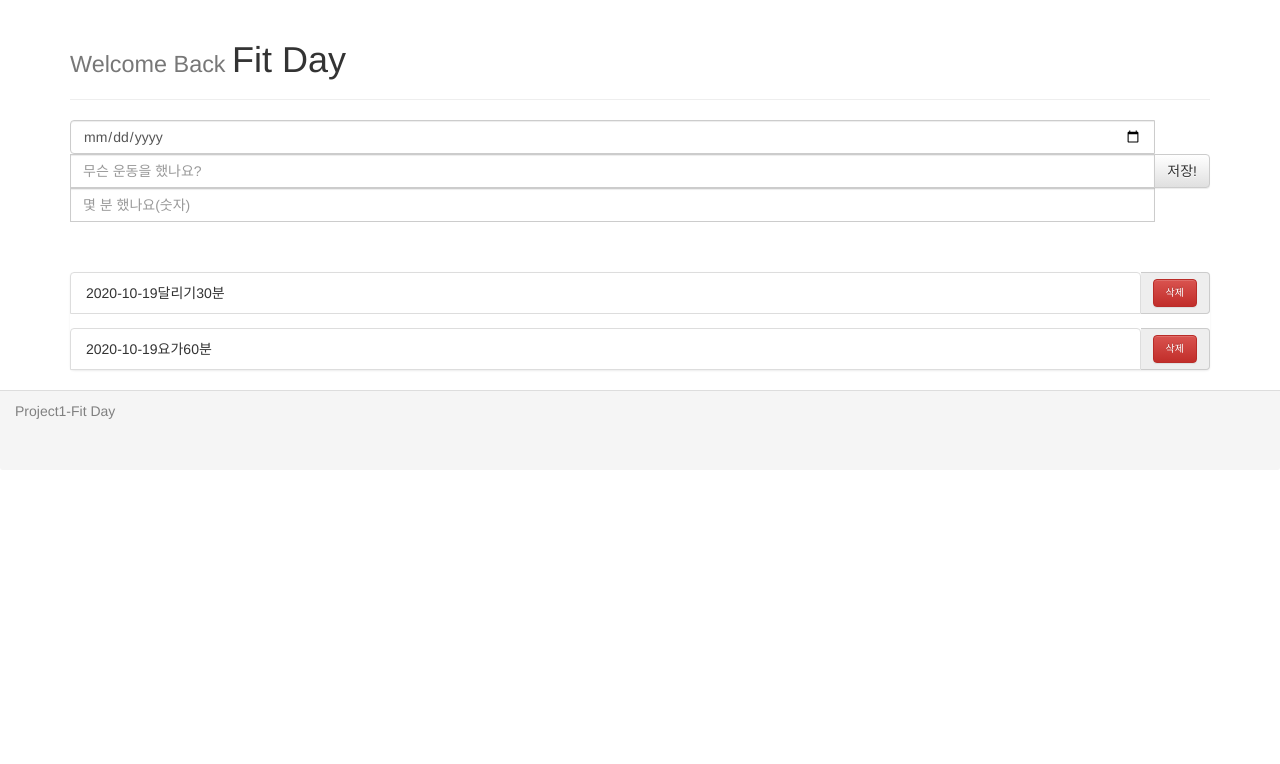
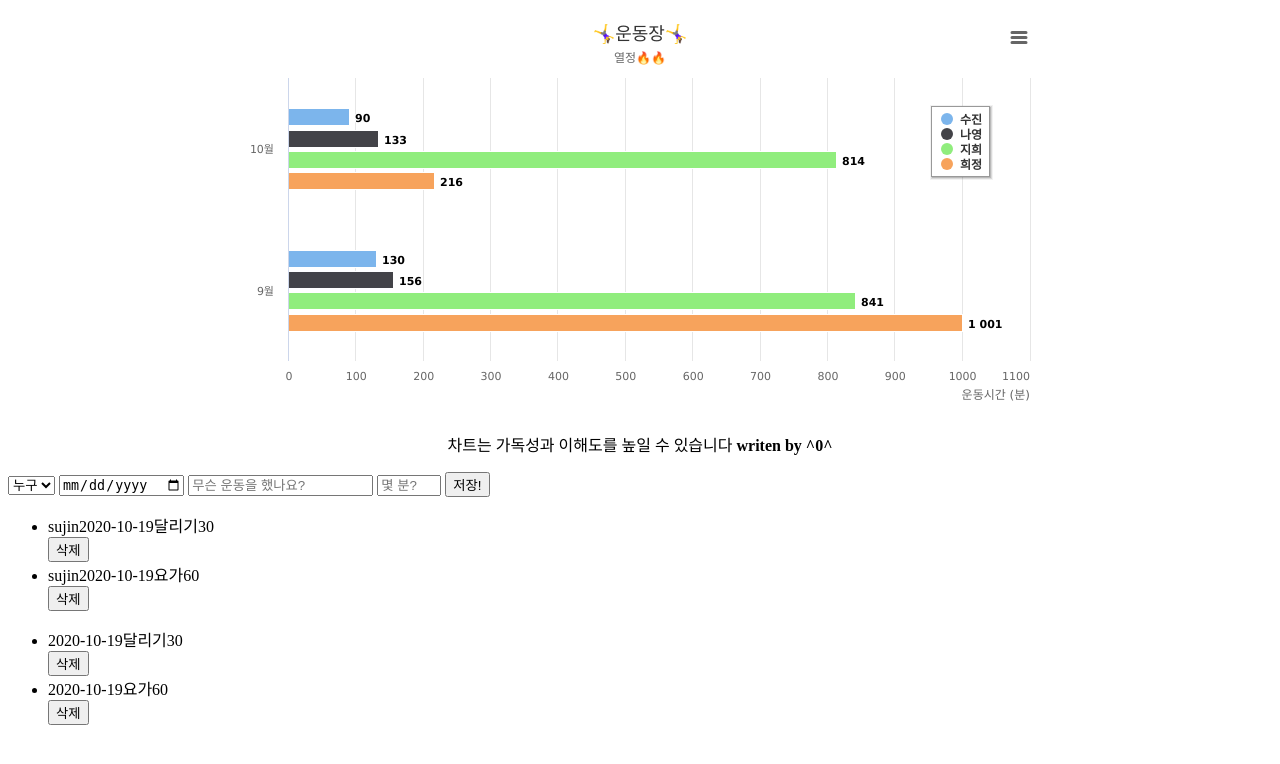
Before and after one commit to sujin29/fitday, a Django app: page /fitday/ in a window 1280 px wide. Shown: the top 764 px of the page. Run offline with Django 3.2, Linux system fonts and the light colour scheme; data comes from the database, SQL or seed files in the repository; both versions use the stored data as it was after the commit; some libraries are stand-ins or nearby versions.

Commit message:
Add chart

```diff
--- a/fitproject/fitApp/models.py
+++ b/fitproject/fitApp/models.py
@@ -11,6 +11,7 @@ class Todo(models.Model):
 
 class Exercise(models.Model):
     today = models.DateTimeField(default=timezone.now)
+    nickname = models.CharField(max_length=100, null=True)
     exer_title = models.CharField(max_length=100)
-    exer_time = models.CharField(max_length=100)
+    exer_time = models.IntegerField()
     exer_date = models.CharField(max_length=100, null=True)
--- a/fitproject/fitApp/templates/chart_bar.html
+++ b/fitproject/fitApp/templates/chart_bar.html
@@ -59,6 +59,66 @@
         </p>
     </figure>
 
+    <div class="exercise">
+        <div class="messageDiv">
+            <form action="./createExercise/" method="POST">{% csrf_token %}
+                <div class="input-group">
+                    <select id="nickname" name="nickname">
+                        <option value="">누구</option>
+                        <option value="hee">희정</option>
+                        <option value="na">나영</option>
+                        <option value="jihee">지희</option>
+                        <option value="sujin">수진</option>
+                    </select>
+                    <input id="exerDate" name="exerDate" type="date" class="form-control" placeholder="언제 했나요?">
+                    <input id="exerTitle" name="exerTitle" type="text" class="form-control" placeholder="무슨 운동을 했나요?">
+                    <input id="exerTime" name="exerTime" type="number" min="0" max="120" step="1" class="form-control" placeholder="몇 분?">
+                    <span class="input-group-btn">
+                        <button class="btn btn-default" type="submit">저장!</button>
+                    </span>
+
+                </div>
+            </form>
+        </div>
+
+          <div class="exerDiv1">
+                <ul class="list-group">
+                    {% for exercise in exercises %}
+
+                    <form action="./deleteExercise/" method="GET">
+                        <div class="input-group" name='todo1'>
+                            <li class="list-group-item">{{ exercise.nickname }}{{ exercise.exer_date }}{{ exercise.exer_title }}{{ exercise.exer_time }}</li>
+                            <input type="hidden" id="exerNum" name="exerNum" value="{{ exercise.id }}"></input>
+                            <span class="input-group-addon">
+                                <button type="submit" class="custom-btn btn btn-danger">삭제</button>
+                            </span>
+                        </div>
+                    </form>
+
+                    {% endfor %}
+                </ul>
+            </div>
+        </div>
+
+  <div class="exerDiv">
+                <ul class="list-group">
+                    {% for exercise in exercises %}
+
+                    <form action="" method="GET">
+                        <div class="input-group" name='todo1'>
+                            <li class="list-group-item">{{ exercise.exer_date }}{{ exercise.exer_title }}{{ exercise.exer_time }}</li>
+                            <input type="hidden" id="todoNum" name="todoNum" value="{{ todo.id }}"></input>
+                            <span class="input-group-addon">
+                                <button type="submit" class="custom-btn btn btn-danger">삭제</button>
+                            </span>
+                        </div>
+                    </form>
+
+                    {% endfor %}
+                </ul>
+            </div>
+        </div>
+
 </body>
 
 <script>
@@ -73,7 +133,7 @@
             text: '열정🔥🔥'
           },
           xAxis: {
-            categories: ['수진', '나영', '지희', '희정'],
+            categories: ['10월', '9월', '8월', '7월'],
             title: {
               text: null
             }
@@ -81,7 +141,7 @@
           yAxis: {
             min: 0,
             title: {
-              text: 'Population (millions)',
+              text: '운동시간 (분)',
               align: 'high'
             },
             labels: {
@@ -114,16 +174,16 @@
             enabled: false
           },
           series: [{
-            name: '10월',
+            name: '수진',
             data: {{a}}
           }, {
-            name: '9월',
+            name: '나영',
             data: {{b}}
           }, {
-            name: '8월',
+            name: '지희',
             data: {{c}}
           }, {
-            name: '7월',
+            name: '희정',
             data: {{d}}
           }]
         });
--- a/fitproject/fitApp/urls.py
+++ b/fitproject/fitApp/urls.py
@@ -2,10 +2,10 @@ from django.urls import path
 from . import views
 
 urlpatterns = [
-    path('', views.index, name='index'),
-    path('createTodo/', views.createTodo, name='createTodo'),
+    path('index/', views.index, name='index'),
+    # path('createTodo/', views.createTodo, name='createTodo'),
     path('doneTodo/', views.doneTodo, name='doneTodo'),
     path('createExercise/', views.createExercise, name='createExercise'),
     path('deleteExercise/', views.deleteExercise, name='deleteExercise'),
-    path('bar/', views.bar, name='bar')
+    path('', views.bar, name='bar')
 ]
--- a/fitproject/fitApp/views.py
+++ b/fitproject/fitApp/views.py
@@ -2,6 +2,7 @@ from django.shortcuts import render
 from django.http import HttpResponse, HttpResponseRedirect
 from django.urls import reverse
 from .models import *
+from django.db.models import Sum
 
 
 # Create your views here.
@@ -13,12 +14,6 @@ def index(request):
     content = {'exercises': exercises}
     return render(request, 'index.html', content)
 
-def createTodo(request):
-    user_input_str = request.POST['todoContent']
-    new_todo = Todo(content = user_input_str)
-    new_todo.save()
-    return HttpResponseRedirect(reverse('index'))
-    # return HttpResponse('입력한 시간 보여주기 =>'+user_input_str)
 
 def doneTodo(request):
     done_todo_id = request.GET['todoNum']
@@ -29,12 +24,13 @@ def doneTodo(request):
     return HttpResponseRedirect(reverse('index'))
 
 def createExercise(request):
+    nickname = request.POST['nickname']
     exer_date = request.POST['exerDate']
     exer_title = request.POST['exerTitle']
     exer_time = request.POST['exerTime']
-    new_exercise = Exercise(exer_date=exer_date, exer_title=exer_title, exer_time=exer_time)
+    new_exercise = Exercise(nickname=nickname, exer_date=exer_date, exer_title=exer_title, exer_time=exer_time)
     new_exercise.save()
-    return HttpResponseRedirect(reverse('index'))
+    return HttpResponseRedirect(reverse('bar'))
     # return HttpResponse('운동종류: '+exer_title+'운동시간: '+exer_time)
 
 def deleteExercise(request):
@@ -42,14 +38,20 @@ def deleteExercise(request):
     print('삭제할 exercise의 id', delete_exercise_id)
     exercise = Exercise.objects.get(id=delete_exercise_id)
     exercise.delete()
-    return HttpResponseRedirect(reverse('index'))
+    return HttpResponseRedirect(reverse('bar'))
 
 def bar(request):
-    a = [107, 31, 635, 203]
-    b = [133, 156, 947, 408]
-    c = [814, 841, 714, 727]
-    d = [216, 1001, 436, 738]
+    exercises = Exercise.objects.all()
+    sum_time = Exercise.objects.all().aggregate(Sum('exer_time'))
+    tt = sum_time['exer_time__sum']
+    print(tt)
 
-    context = {'a' : a, 'b' : b, 'c' : c, 'd' : d}
+
+    a = [tt, 130] # 수진 = [10월, 9월, 8월, 7월]
+    b = [133, 156]
+    c = [814, 841]
+    d = [216, 1001]
+
+    context = {'a' : a, 'b' : b, 'c' : c, 'd' : d, 'exercises': exercises}
 
     return render(request, 'chart_bar.html', context)
```
Also changed, not shown: fitproject/db.sqlite3, fitproject/fitApp/migrations/0007_auto_20201019_2343.py (added).
